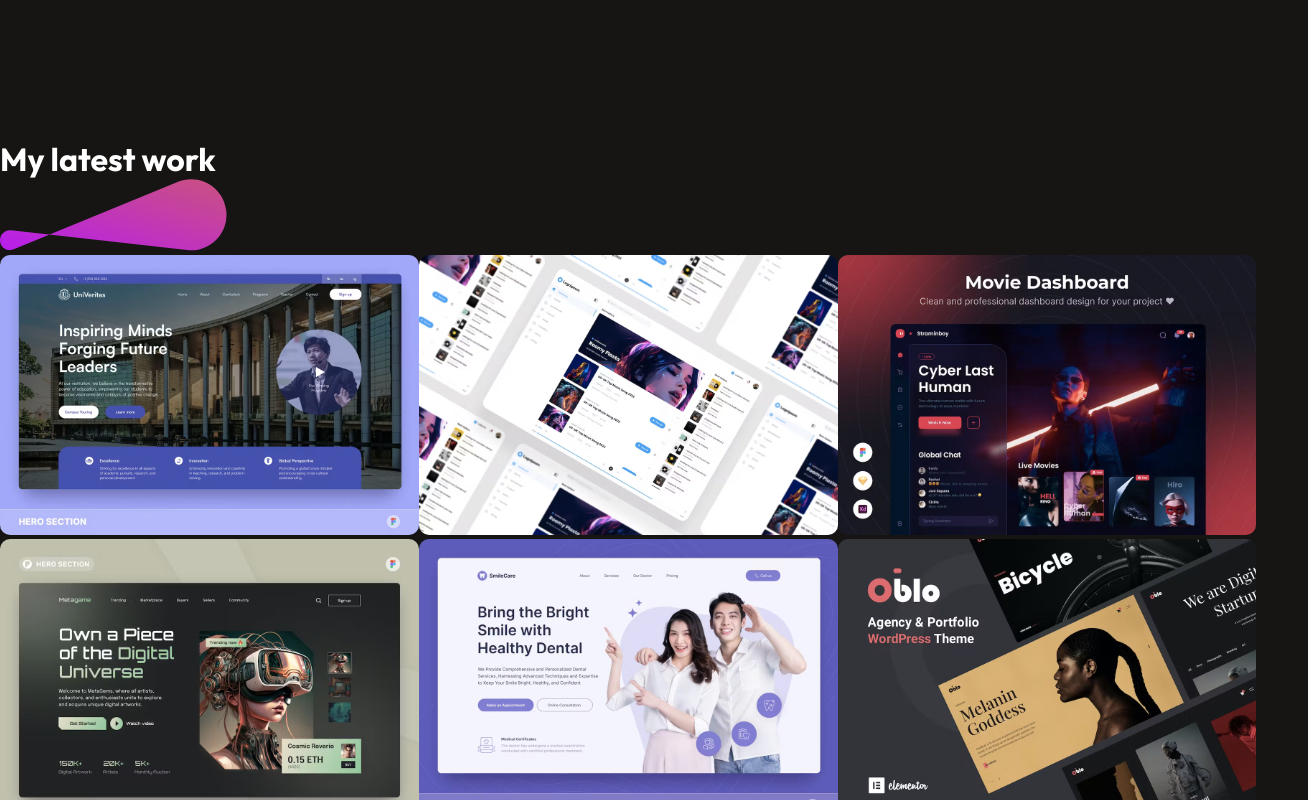
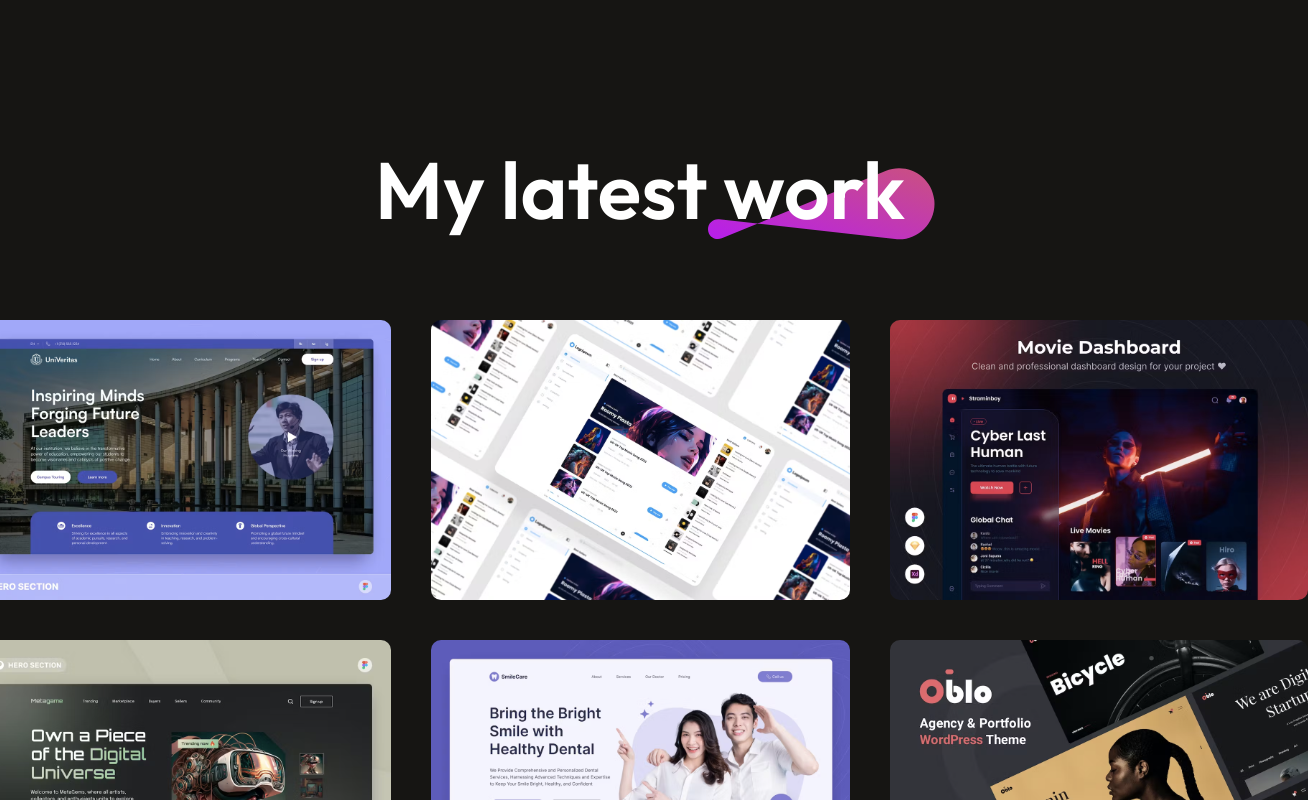
Before and after one commit to vincentMunywoki/my-portfolio, a React (Vite) app: page / in a window 1280 px wide. Shown: the part 3740-4540 px from the top of the page, 1308 px wide, since content can reach past the window. Built offline with nearby package versions, Linux system fonts and the light colour scheme.

Commit message:
about me

```diff
--- a/src/Components/MyWork/MyWork.css
+++ b/src/Components/MyWork/MyWork.css
@@ -0,0 +1,27 @@
+.mywork{
+    display: flex;
+    flex-direction: column;
+    align-items: center;
+    justify-content: center;
+    gap: 80px;
+    margin: 80px 170px;
+}
+.mywork-title{
+    position: relative;
+}
+.mywork-title h1{
+    padding: 0px 30px;
+    font-size: 80px;
+    font-weight: 600;
+}
+.mywork-title img{
+    position: absolute;
+    bottom: 0;
+    right: 0;
+    z-index: -1;
+}
+.mywork-container{
+    display: grid;
+    grid-template-columns: 1fr 1fr 1fr;
+    gap: 40px;
+}
```
